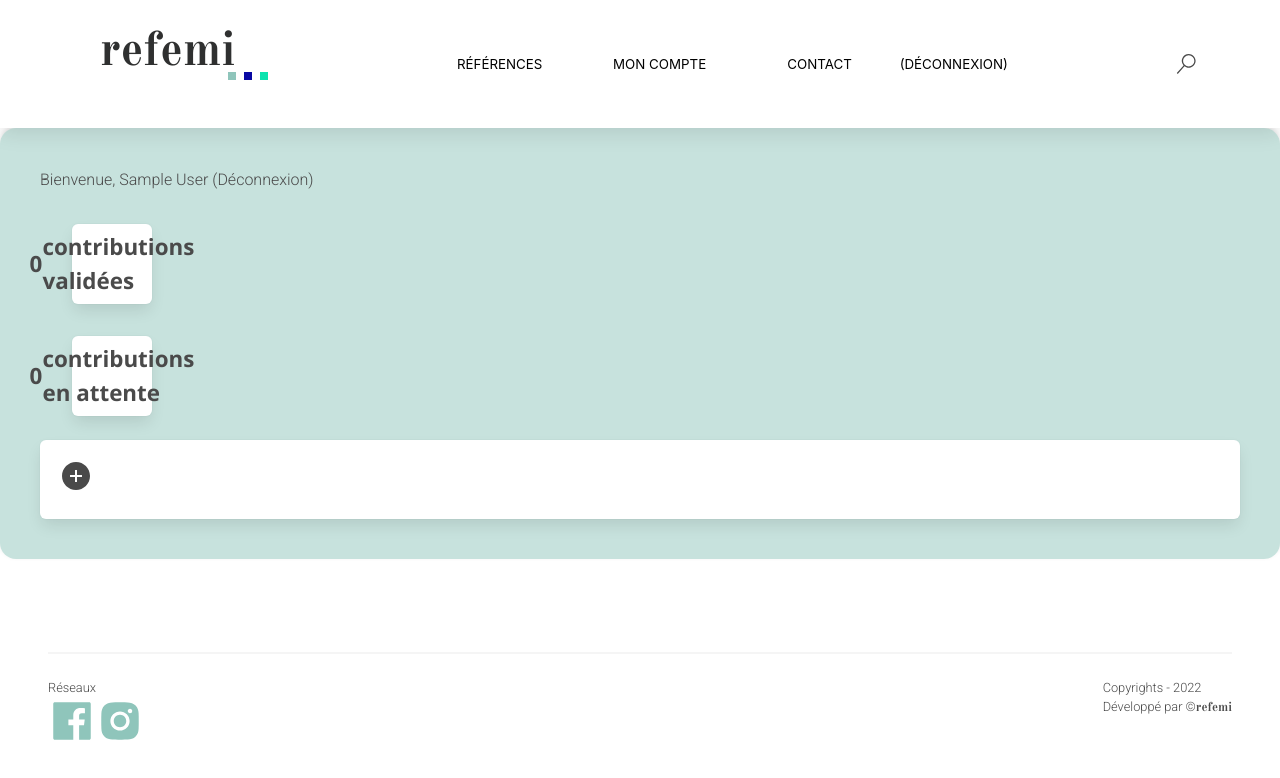
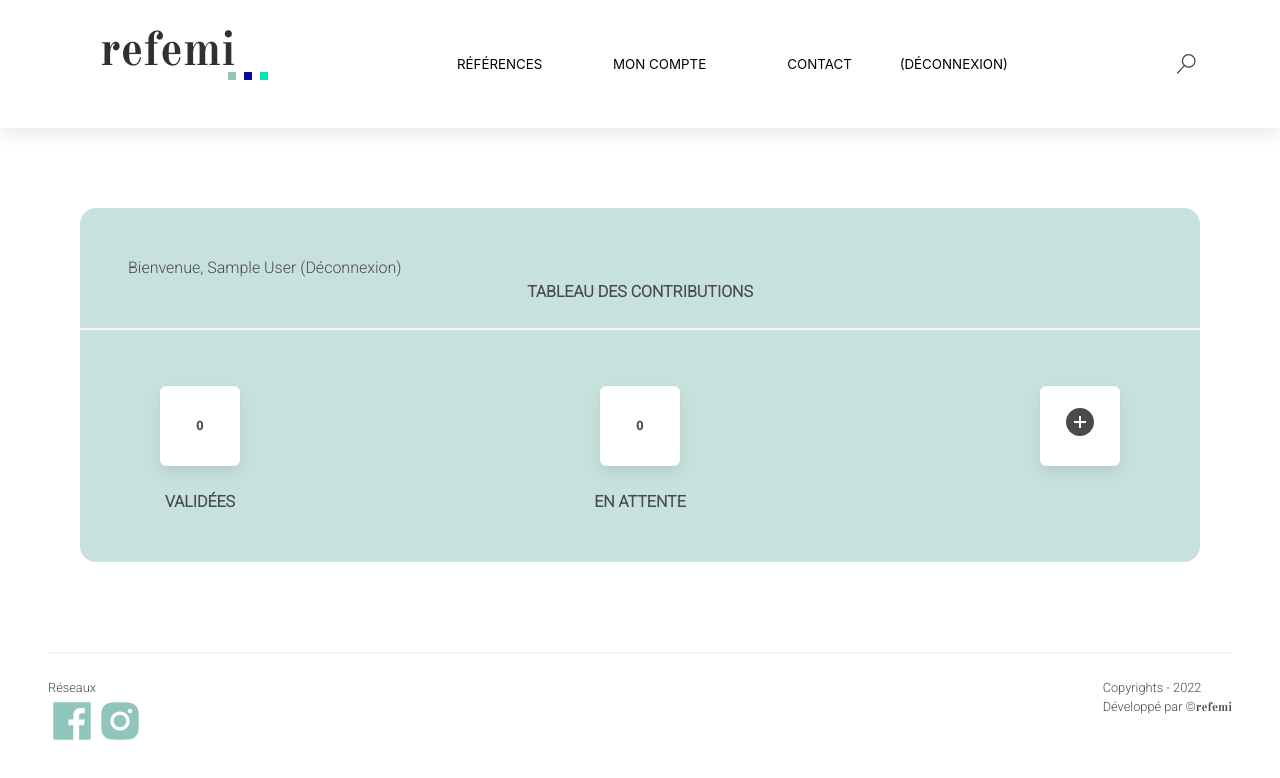
Before and after one commit to Refemi/refemi_front, a React (Create React App) app: page /dashboard in a window 1280 px wide. Shown: the top 778 px of the page. Built offline with nearby package versions, Linux system fonts and the light colour scheme; no server answers; sample sign-in values are in the browser's storage.

Commit message:
dashboard OK

```diff
--- a/src/components/Counter.jsx
+++ b/src/components/Counter.jsx
@@ -1,13 +1,10 @@
 import React from "react";
 
 // COMPONENT
-export default function Counter({ label = "", value = "" }) {
+export default function Counter({ value = "" }) {
   return (
-    <div className="counter-box box is-flex is-justify-content-center">
-      <p className="is-align-self-center counter-value">{value}</p>
-      {label ? (
-        <p className="is-align-self-center counter-value">{label}</p>
-      ) : null}
+    <div className="counter-box box is-flex is-justify-content-center is-align-items-center">
+      <p className="counter-value">{value}</p>
     </div>
   );
 }
--- a/src/components/Dashboard/ContentDashboard/HeaderDashboard.jsx
+++ b/src/components/Dashboard/ContentDashboard/HeaderDashboard.jsx
@@ -15,44 +15,52 @@ export default function Header({
   const history = useHistory();
 
   return (
-    <header className="flex is-flex-direction-column is-justify-content-space-around dashboard dashboard-content borders grey-bg-opacity-cat">
-      <p>
+    <header className="dashboard-header is-flex is-flex-direction-column is-justify-content-space-around borders">
+      <p className="pl-6 pt-6">
         Bienvenue, {currentUser.name}&nbsp;
-        <span
-          className="pointer white-hover"
-          onClick={() => history.push("/auth/signout")}
-        >
+        <span className="pointer" onClick={() => history.push("/auth/signout")}>
           (Déconnexion)
         </span>
       </p>
+      <h2 className="has-text-centered is-uppercase has-text-weight-bold">
+        Tableau des contributions
+      </h2>
+      <hr />
 
-      <article className="flex is-justify-content-space-between">
+      <article className="is-flex is-justify-content-space-between px-6 pb-6">
+        <div className="is-flex is-flex-direction-column is-align-items-center">
           <Counter
             label="contributions validées"
             value={contributions.validated}
-          className="white-bg"
           />
+          <p className="has-text-weight-bold">VALIDÉES</p>
+        </div>
 
+        <div className="is-flex is-flex-direction-column is-align-items-center">
           <Counter
             label="contributions en attente"
             value={contributions.pending}
           />
+          <p className="has-text-weight-bold">EN ATTENTE</p>
+        </div>
 
         {currentUser.role === 3 && (
-          <div className="flex is-justify-content-space-around">
+          <div className="box counter-box is-flex is-justify-content-space-around">
             <Counter
               label="contributeurs"
               value={users.totalContributors ? users.totalContributors : 0}
             />
+            <p className="has-text-weight-bold">CONTRIBUTEURS</p>
 
             <Counter
               label="admins"
               value={users.nbOfAdmins ? users.nbOfAdmins : 0}
             />
+            <p className="has-text-weight-bold">ADMINS</p>
           </div>
         )}
 
-        <div className="box is-justify-content-center is-align-items-center">
+        <div className="box counter-box is-flex is-justify-content-center">
           <AiFillPlusCircle
             onClick={() => setShowNewRef(true)}
             size={32}
--- a/src/components/Dashboard/ContentDashboard/MainDashboard.jsx
+++ b/src/components/Dashboard/ContentDashboard/MainDashboard.jsx
@@ -1,38 +1,43 @@
-import React, { useContext } from 'react'
+import React, { useContext } from "react";
 
-import { UserCredentials } from "../../../App"
+import { UserCredentials } from "../../../App";
 
-import ContributionsDashboard from './ContributionsDashboard'
-import roles from '../../../utils/roles'
+import ContributionsDashboard from "./ContributionsDashboard";
+import roles from "../../../utils/roles";
 
 // Rendering for a contributing member
 const renderContributorDashboard = (contributions) => {
   return (
     <>
       {contributions.validated > 0 && (
-        <ContributionsDashboard title="Contributions validées" contributions={contributions.validated} />
+        <ContributionsDashboard
+          title="Contributions validées"
+          contributions={contributions.validated}
+        />
       )}
       {contributions.pending > 0 && (
-        <ContributionsDashboard title="Contributions en attente" contributions={contributions.pending} />
+        <ContributionsDashboard
+          title="Contributions en attente"
+          contributions={contributions.pending}
+        />
       )}
     </>
-  )
-}
+  );
+};
 
 // COMPONENT
 export default function MainDashboard({ contributions }) {
-    const { userCredentials } = useContext(UserCredentials)
+  const { userCredentials } = useContext(UserCredentials);
 
-    return (
-      <article className="dashboard dashboard-content borders">
-        {contributions.validated === 0 && contributions.pending === 0
-          && (<p>Aucune contribution validée</p>)
-        }
-        {/* TODO: render admin dashboard */}
-        {userCredentials.role === roles.CONTRIBUTOR
-          ? renderContributorDashboard(contributions)
-          : null
-        }
-      </article>
-    )
+  return (
+    <article className="dashboard-content borders mt-6">
+      {contributions.validated === 0 && contributions.pending === 0 && (
+        <p>Aucune contribution validée</p>
+      )}
+      {/* TODO: render admin dashboard */}
+      {userCredentials.role === roles.CONTRIBUTOR
+        ? renderContributorDashboard(contributions)
+        : null}
+    </article>
+  );
 }
--- a/src/css/dashboard.css
+++ /dev/null
@@ -1,15 +0,0 @@
-.dashboard {
-  margin: 2rem auto;
-  padding: 2rem;
-}
-.margin-bottom {
-  margin-bottom: 0.3rem;
-}
-
-.grey-bg-opacity {
-  background-color: #8fc5bb80;
-}
-
-.dashboard-title {
-  margin-bottom: 0.5rem;
-}
--- a/src/styles/css/style.css
+++ b/src/styles/css/style.css
@@ -454,3 +454,10 @@ button {
     color: #0808a3;
     font-weight: bolder;
     font-size: 1.4rem; }
+
+.dashboard {
+  padding: 5rem; }
+  .dashboard-header {
+    background-color: #8fc5bb80; }
+  .dashboard .counter-value {
+    font-size: 0.8rem !important; }
--- a/src/styles/sass/main.scss
+++ b/src/styles/sass/main.scss
@@ -19,3 +19,4 @@
 @import "views/categories";
 @import "views/themes";
 @import "views/references";
+@import "views/dashboard";
--- /dev/null
+++ b/src/styles/sass/views/_dashboard.scss
@@ -0,0 +1,11 @@
+.dashboard {
+  padding: 5rem;
+
+  &-header {
+    background-color: $faded-green-grey;
+  }
+
+  .counter-value {
+    font-size: $font-08 !important;
+  }
+}
--- a/src/views/Dashboard.jsx
+++ b/src/views/Dashboard.jsx
@@ -13,8 +13,6 @@ import AddReference from "../components/Dashboard/FormDashboard/AddReference";
 
 // Context
 import { UserCredentials } from "../App";
-
-import "../css/dashboard.css";
 
 // COMPONENT
 const getContributorCounters = async (token) => {
@@ -100,8 +98,8 @@ export default function Dashboard() {
 
   return (
     isLoggedIn && (
-      <main className="margin-top10">
-        <section className="flex is-justify-content-center is-flex-direction-column">
+      <main className="dashboard">
+        <section className="is-flex is-justify-content-center is-flex-direction-column">
           <HeaderDashboard
             currentUser={{
               name: userCredentials.name,
```
Lines whose indentation alone changed are shown as unchanged.
